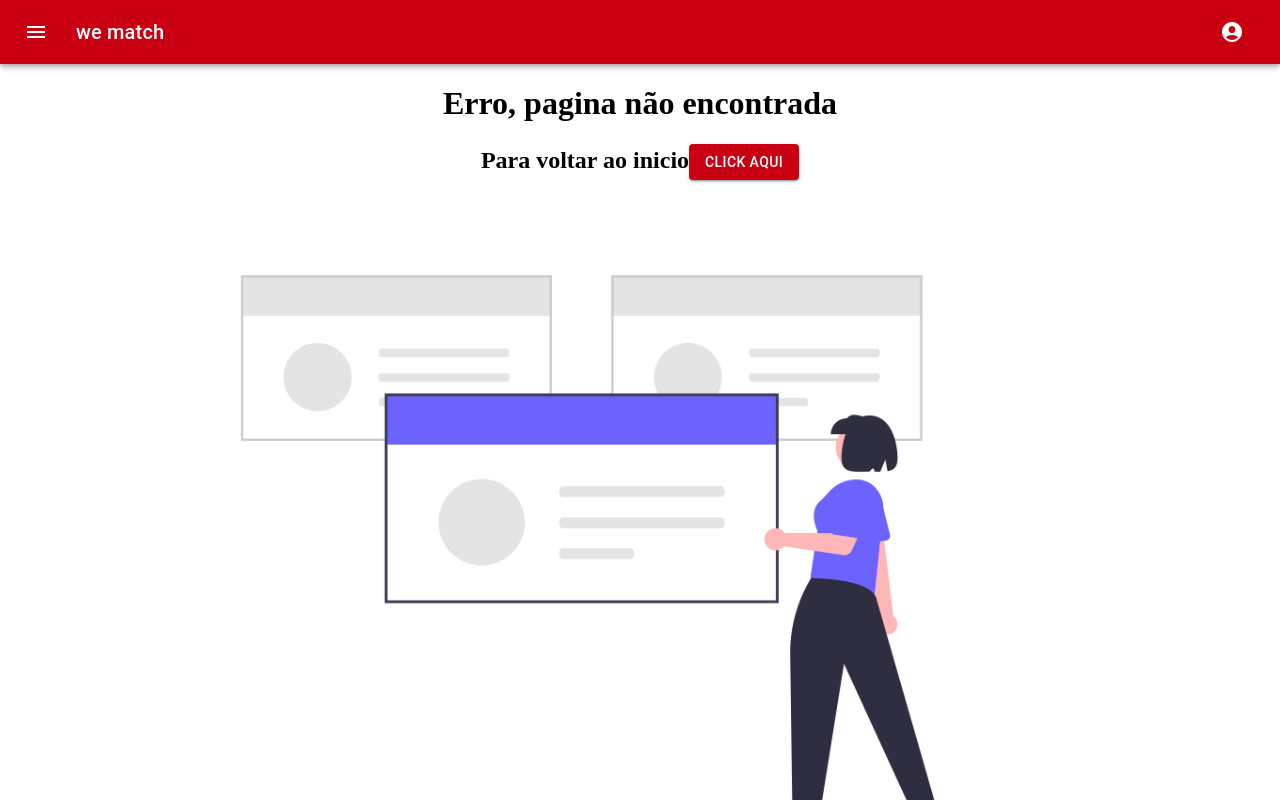
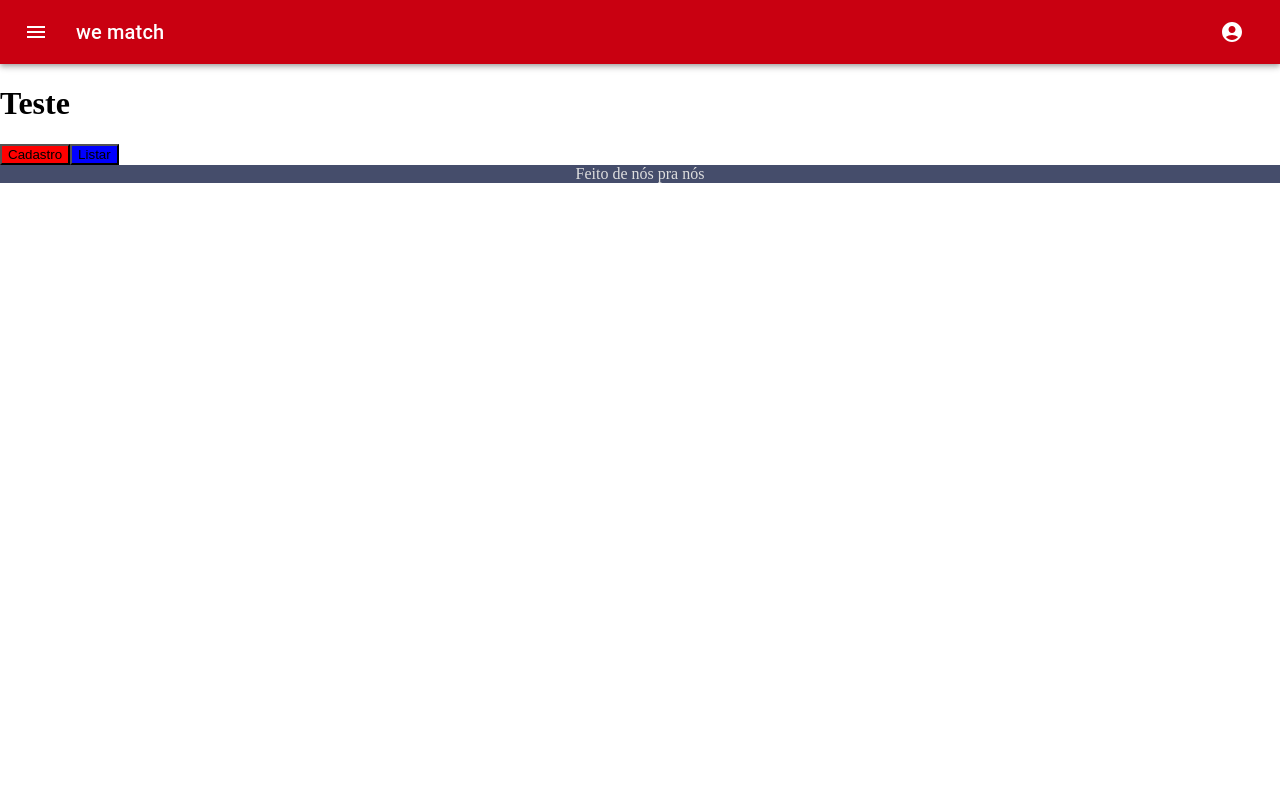
Before and after one commit to iwtrainingbr/app-front-11, a React (Create React App) app: page /teste in a window 1280 px wide. Shown: the top 800 px of the page. Built offline with nearby package versions, Linux system fonts and the light colour scheme; what react-swipeable-views-utils would draw is missing.

Commit message:
Darkmode

```diff
--- a/src/App.js
+++ b/src/App.js
@@ -1,4 +1,4 @@
-import * as React from 'react';
+import {useState} from 'react';
 import {BrowserRouter} from "react-router-dom";
 import MyRoutes from "./components/MyRoutes";
 import Navbar from "./components/Navbar";
@@ -8,9 +8,7 @@ import "./styles.css";
 
 import {createTheme, ThemeProvider} from "@mui/material/styles";
 
-export default function App() {
-
-  const myTheme = createTheme({
+const defaultTheme = createTheme({
   palette: {
     primary: {
       main: '#C90011'
@@ -27,10 +25,10 @@ export default function App() {
 const darkTheme = createTheme({
   palette: {
     primary: {
-        main: '#fff'
+      main: '#333'
     },
     secondary: {
-        main: '#999'
+      main: '#fff'
     },
     success: {
       main: '#bcbcbc'
@@ -38,12 +36,25 @@ export default function App() {
   }
 });
 
+export default function App() {
+  const [currentTheme, setCurrentTheme] = useState(defaultTheme);
+
+  const handleTheme = (darkmode) => {
+    setCurrentTheme(darkmode ? darkTheme : defaultTheme);
+    //
+    // if (darkmode === true) {
+    //   setCurrentTheme(darkTheme);
+    // } else {
+    //   setCurrentTheme(defaultTheme);
+    // }
+  };
+
   return (
     <BrowserRouter>
-      <ThemeProvider theme={myTheme}>
+      <ThemeProvider theme={currentTheme}>
         <Navbar/>
 
-        <MyRoutes/>
+        <MyRoutes handleTheme={handleTheme}/>
 
         <Footer />
       </ThemeProvider>
--- a/src/components/MyRoutes/index.js
+++ b/src/components/MyRoutes/index.js
@@ -10,6 +10,7 @@ import Cadastro from "../../pages/Cadastro";
 import Sobre from "../../pages/Sobre";
 import Cities from "../../pages/Cities";
 import Dash from "../../pages/Dash";
+import Teste from "../../pages/Teste";
 
 import EsqueceuSenha from "../../pages/EsqueceuSenha";
 
@@ -17,15 +18,30 @@ import QuestionsUsers from "../../pages/QuestionsUsers";
 import Categorias from "../../pages/Categorias";
 import { Dashboard } from "@mui/icons-material";
 
+//
+// class MinhaTag extends React.Component {
+//   render () {
+//       return (
+//         <div>{this.props.a}</div>
+//       )
+//   }
+// }
+//
+// function MinhaTag() {
+//   return (
+//     <MinhaTag a="b"/>
+//   )
+// }
 
-export default function MyRoutes() {
+
+export default function MyRoutes(props) {
   return (
     <Routes>
       <Route path="/" element={<Dash/>}/>
 
       <Route path="/login" element={<Login/>} />
       <Route path="/listar" element={<Listar/>} />
-      <Route path="/config" element={<Config/> }/>
+      <Route path="/config" element={<Config handleTheme={props.handleTheme}/> }/>
       <Route path="/profile" element={<Profile/> }/>
       <Route path="/sobre" element={<Sobre/> }/>
       <Route path="/questions" element={<ControlledAccordions/> }/>
@@ -38,6 +54,8 @@ export default function MyRoutes() {
 
       <Route path="/categorias" element={<Categorias/> }/>
 
+      <Route path="/teste" element={<Teste/> }/>
+
 
 
       <Route path="/*" element={<NotFound/>}/>
--- a/src/pages/Config/index.js
+++ b/src/pages/Config/index.js
@@ -1,19 +1,23 @@
+import {useState} from "react";
 import {Switch} from  "@mui/material";
 import {createTheme, ThemeProvider} from "@mui/material/styles";
 
 
-export default function Config(){
+export default function Config(props){
+  const [darkmode, setDarkmode] = useState(false);
 
-//  function mudarCor(){
-    //<ThemeProvider theme={darkTheme}>
-  //  </ThemeProvider>
-  //}
+  const handleDarkmode = () => {
+    setDarkmode(!darkmode);
+    props.handleTheme(!darkmode);
+  };
+
   return(
 
     <div>
-    <h1>Página de configuração</h1>
-    <Switch />
-    Modo Escuro
+      <h1>Página de configuração</h1>
+
+      <Switch checked={darkmode} onChange={handleDarkmode} />
+      Modo Escuro
     </div>
 
   )
--- /dev/null
+++ b/src/pages/Teste/index.js
@@ -0,0 +1,31 @@
+export default function Teste () {
+  const acao = () => {
+    alert('teste');
+  }
+
+  return (
+    <div>
+      <h1>Teste</h1>
+
+        <Botoes action={acao}/>
+    </div>
+  );
+}
+
+function Botoes (props) {
+  return (
+    <div>
+      <MeuComponente action={props.action} color="red" label="Cadastro"/>
+      <MeuComponente action={props.action} color="blue" label="Listar"/>
+    </div>
+  )
+}
+
+
+function MeuComponente (props) {
+  return (
+    <button onClick={props.action} style={{backgroundColor: props.color}}>
+      {props.label}
+    </button>
+  )
+}
```
Lines whose indentation alone changed are shown as unchanged.
